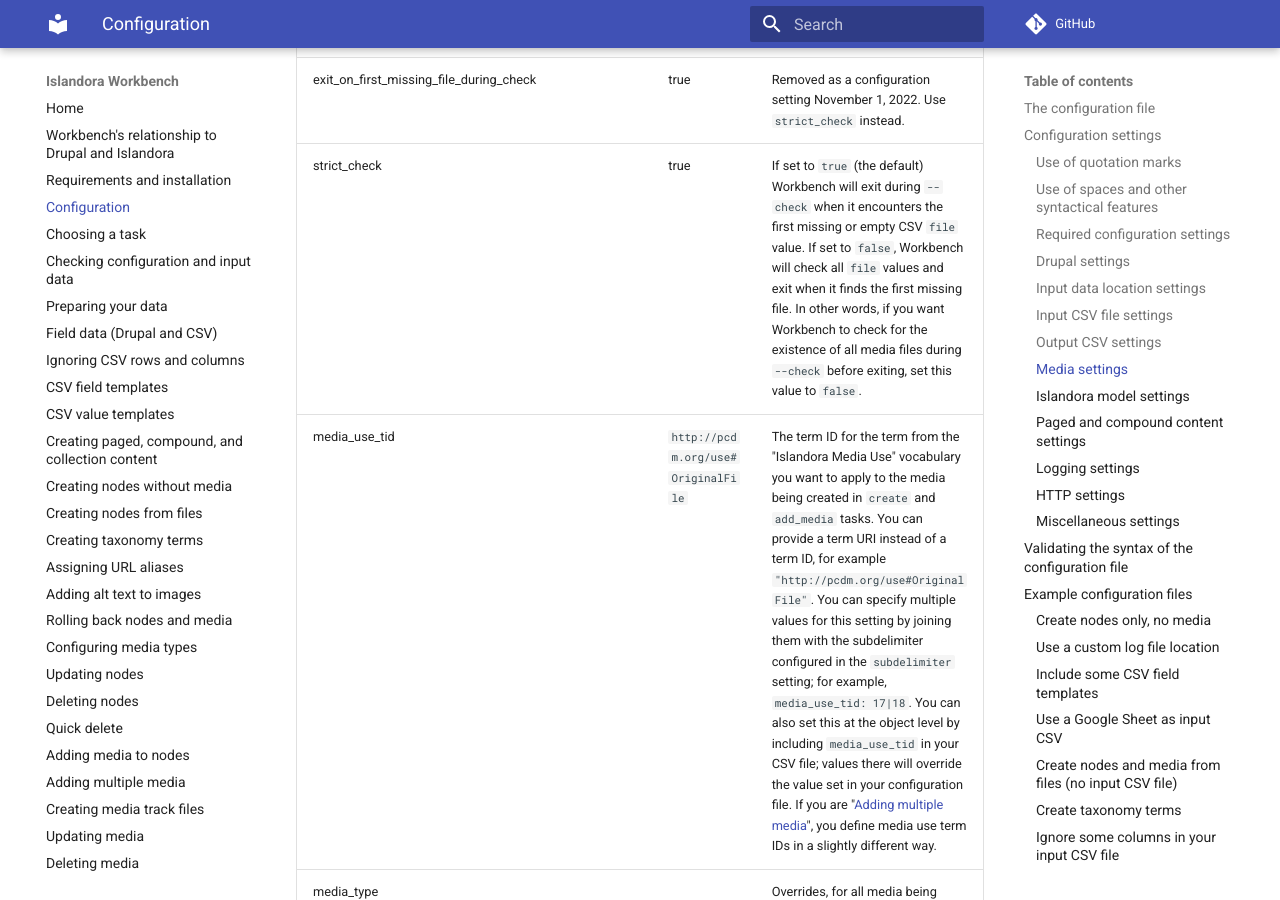
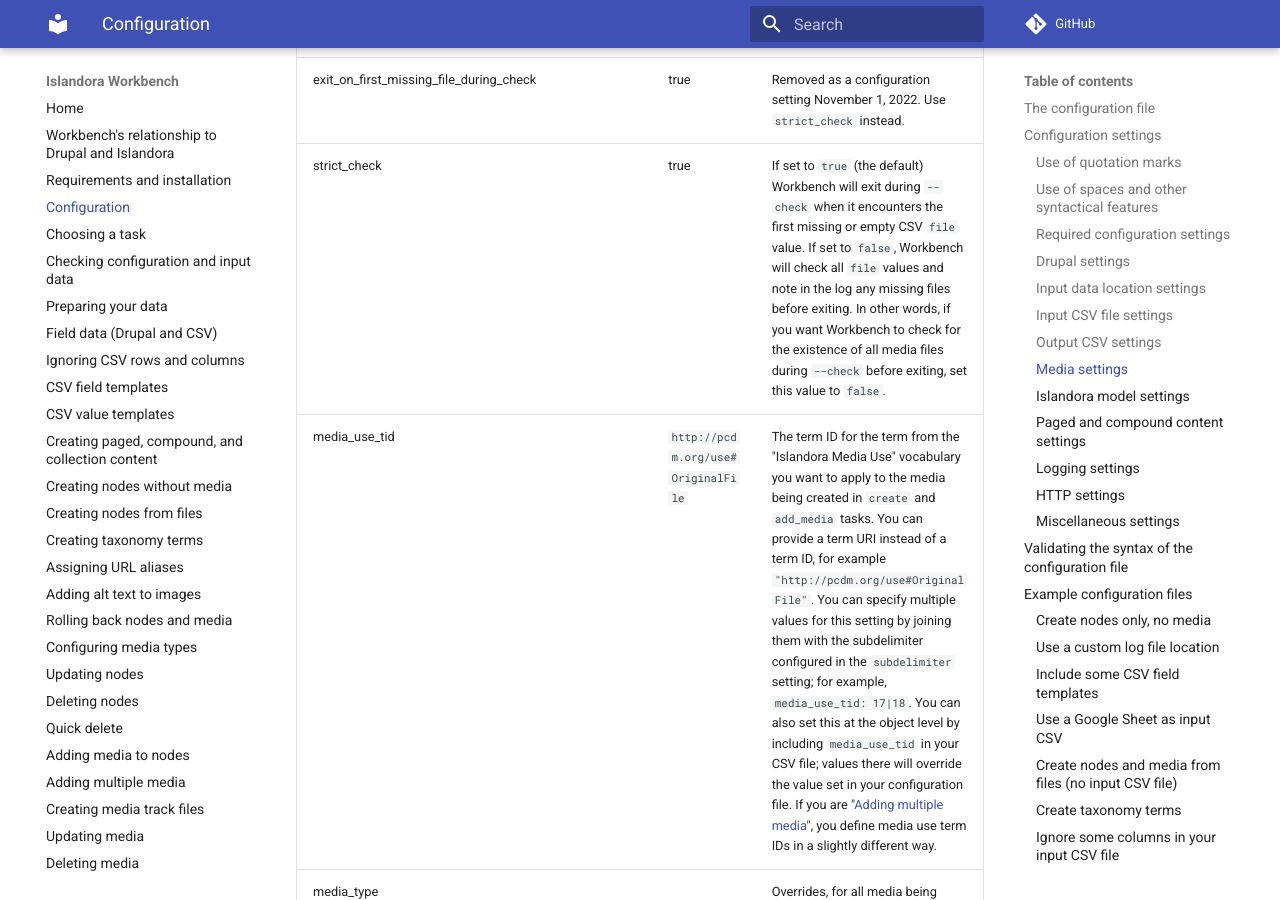
Before and after one commit to mjordan/islandora_workbench_docs, an MkDocs documentation site: the page built from docs/configuration.md, in a window 1280 px wide and 900 px high, scrolled down 8869 px. Built offline with MkDocs 1.6.1 and Material for MkDocs 9.7.7, drawn with Linux system fonts in a browser that asks for light colours; comment, search, counter and statistics services are not loaded.

Commit message:
Corrected config settings entry for 'strict_check'.

```diff
--- a/docs/configuration.md
+++ b/docs/configuration.md
@@ -147,7 +147,7 @@
 | nodes_only | | false | Include this option in `create` tasks, set to `true`, if you want to only create nodes and not their accompanying media. See the "Creating nodes but not media" section for more information. |
 | allow_missing_files | | false | Determines if empty `file` values are allowed. Used in the `create` and `add_media` tasks. If set to true, empty `file` values are allowed. For `create` tasks, a `true` value will result in nodes without attached media. For `add_media` tasks, a `true` value will skip adding a media for the empty `file` CSV value. Defaults to false (which means all file values must contain the name of a file that exists in the `input_data` directory). |
 | exit_on_first_missing_file_during_check | | true | Removed as a configuration setting November 1, 2022. Use `strict_check` instead. |
-| strict_check | | true | If set to `true` (the default) Workbench will exit during `--check` when it encounters the first missing or empty CSV `file` value. If set to `false`, Workbench will check all `file` values and exit when it finds the first missing file. In other words, if you want Workbench to check for the existence of all media files during `--check` before exiting, set this value to `false`. |
+| strict_check | | true | If set to `true` (the default) Workbench will exit during `--check` when it encounters the first missing or empty CSV `file` value. If set to `false`, Workbench will check all `file` values and note in the log any missing files before exiting. In other words, if you want Workbench to check for the existence of all media files during `--check` before exiting, set this value to `false`. |
 | media_use_tid | | `http://pcdm.org/use#OriginalFile`  | The term ID for the term from the "Islandora Media Use" vocabulary you want to apply to the media being created in `create` and `add_media` tasks. You can provide a term URI instead of a term ID, for example `"http://pcdm.org/use#OriginalFile"`. You can specify multiple values for this setting by joining them with the subdelimiter configured in the `subdelimiter` setting; for example, `media_use_tid: 17|18`. You can also set this at the object level by including `media_use_tid` in your CSV file; values there will override the value set in your configuration file. If you are "[Adding multiple media](/islandora_workbench_docs/adding_multiple_media/)", you define media use term IDs in a slightly different way. |
 | media_type | | | Overrides, for all media being created, Workbench's default definition of whether the media being created is an image, file, document, audio, or video. Used in the `create`, `add_media`, and `create_from_files` tasks. More detail provided in the "[Configuring Media Types](/islandora_workbench_docs/media_types)" section. |
 | media_types_override | | | Overrides default media type definitions on a per file extension basis. Used in the `create`, `add_media`, and `create_from_files` tasks. More detail provided in the "[Configuring Media Types](/islandora_workbench_docs/media_types)" section. |
```
Also changed, not shown: docs/changelog.md (+1 -0 lines).
